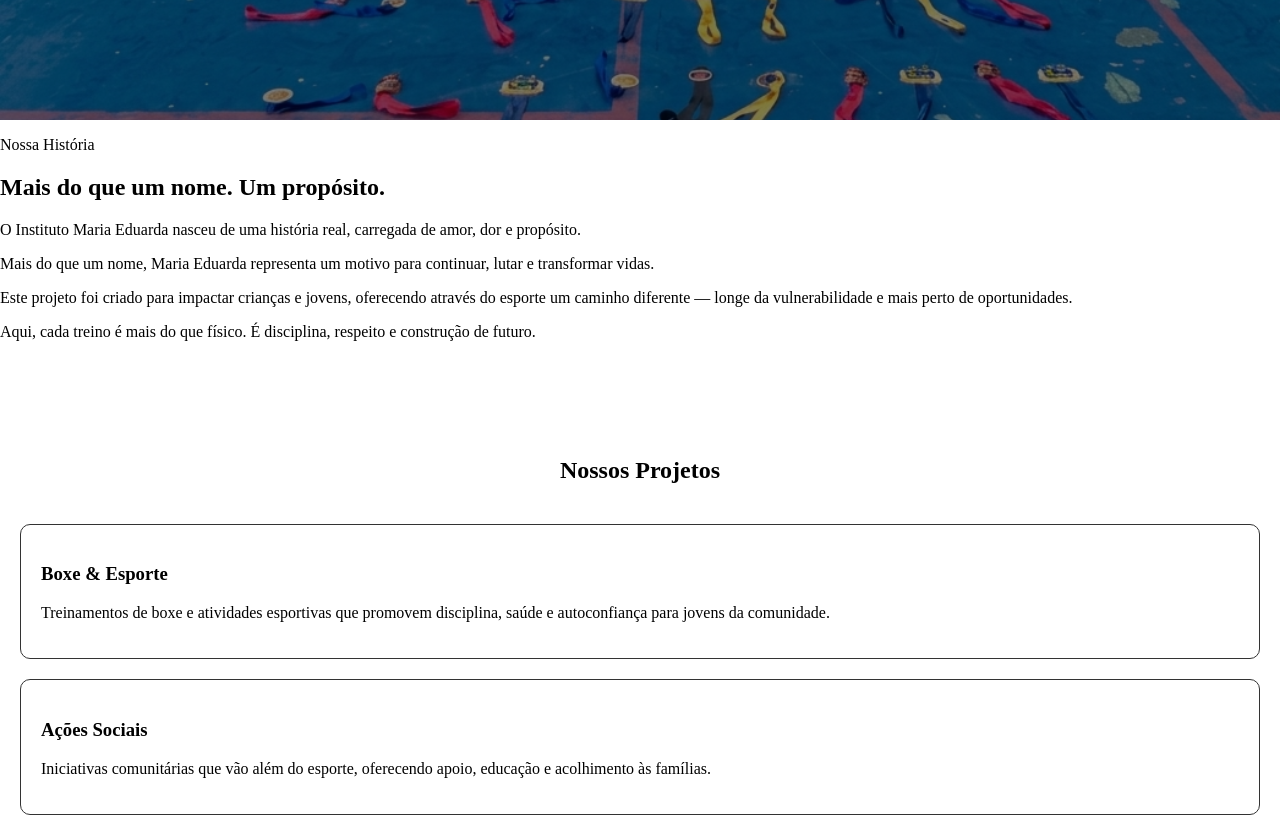
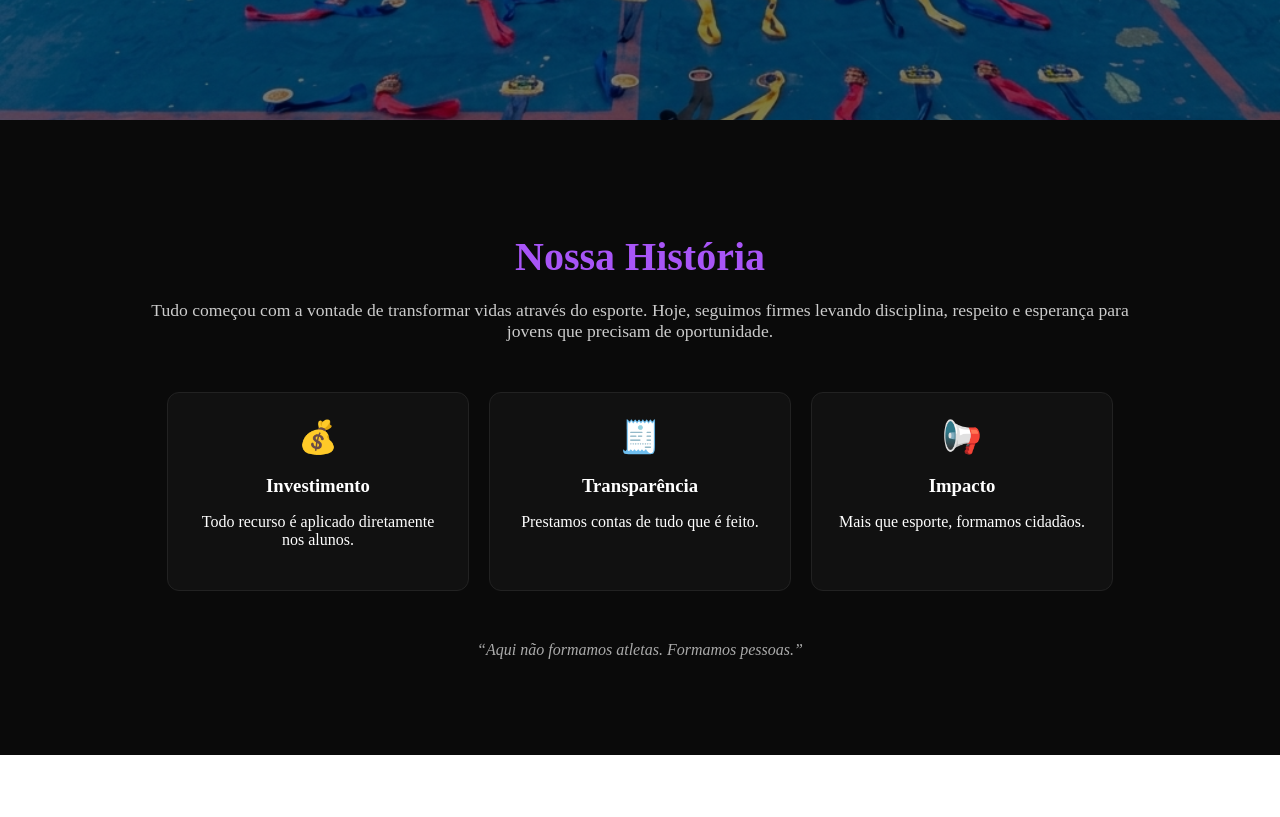
Before and after one commit to Luigimts/Instituto_maria_eduarda, a React (Vite) app: page / in a window 1280 px wide. Shown: the part 680-1497 px from the top of the page. Built offline with nearby package versions, Linux system fonts and the light colour scheme.

Commit message:
feat: adiciona seção nossa história com layout em cards

```diff
--- /dev/null
+++ b/src/componentes/Historia.css
@@ -0,0 +1,67 @@
+.historia {
+  background: #0a0a0a;
+  color: white;
+  padding: 80px 20px;
+  text-align: center;
+}
+
+
+.historia-container {
+  max-width: 1000px;
+  margin: 0 auto;
+}
+
+
+.historia h2 {
+  font-size: 2.5rem;
+  margin-bottom: 20px;
+  color: #a855f7;
+}
+
+
+.historia-texto {
+  font-size: 1.1rem;
+  color: #ccc;
+  margin-bottom: 50px;
+}
+
+
+.historia-cards {
+  display: flex;
+  gap: 20px;
+  justify-content: center;
+  flex-wrap: wrap;
+}
+
+.card {
+  background: #111;
+  padding: 25px;
+  border-radius: 12px;
+  width: 250px;
+  transition: 0.3s;
+  border: 1px solid #222;
+}
+
+
+.card:hover {
+  transform: translateY(-5px);
+  border-color: #a855f7;
+}
+
+
+.card span {
+  font-size: 2rem;
+  display: block;
+  margin-bottom: 10px;
+}
+
+
+.card h3 {
+  margin-bottom: 10px;
+}
+
+.frase {
+  margin-top: 50px;
+  font-style: italic;
+  color: #aaa;
+}
--- a/src/componentes/Historia.jsx
+++ b/src/componentes/Historia.jsx
@@ -1,35 +1,48 @@
-function Historia() {
+import "./Historia.css";
+
+
+ const Historia = () => {
   return (
-    <section id="Historia">
-       <div>
+<section className="historia">
+  <div className="historia-container">
 
-              <p className="font-display uppercase tracking-[0.2em] text-primary text-sm mb-4">Nossa História</p>
+    <h2>Nossa História</h2>
 
-              <h2
-                className="font-display text-3xl md:text-5xl font-bold uppercase leading-[1.05] mb-8 text-foreground"
-                style={{ textWrap: "balance" }}
-              >
-                Mais do que um nome. Um propósito.
-              </h2>
+    <p className="historia-texto">
+      Tudo começou com a vontade de transformar vidas através do esporte.
+      Hoje, seguimos firmes levando disciplina, respeito e esperança
+      para jovens que precisam de oportunidade.
+    </p>
 
-                <p>
-                  O Instituto Maria Eduarda nasceu de uma história real, carregada de amor, dor e propósito.
-                </p>
-                <p>
-                  Mais do que um nome, Maria Eduarda representa um motivo para continuar, lutar e transformar vidas.
-                </p>
-                <p>
-                  Este projeto foi criado para impactar crianças e jovens, oferecendo através do esporte um caminho diferente — longe da vulnerabilidade e mais perto de oportunidades.
-                </p>
-                <p className="text-foreground font-medium">
-                  Aqui, cada treino é mais do que físico. É disciplina, respeito e construção de futuro.
-                </p>
+    <div className="historia-cards">
+
+      <div className="card">
+        <span>💰</span>
+        <h3>Investimento</h3>
+        <p>Todo recurso é aplicado diretamente nos alunos.</p>
       </div>
 
+      <div className="card">
+        <span>🧾</span>
+        <h3>Transparência</h3>
+        <p>Prestamos contas de tudo que é feito.</p>
+      </div>
 
+      <div className="card">
+        <span>📢</span>
+        <h3>Impacto</h3>
+        <p>Mais que esporte, formamos cidadãos.</p>
+      </div>
 
+    </div>
+
+    <p className="frase">
+      “Aqui não formamos atletas. Formamos pessoas.”
+    </p>
+
+  </div>
 </section>
   );
-}
+};
 
 export default Historia;
```
Also changed, not shown: src/componentes/Hero.css (+6 -6 lines). Lines whose indentation alone changed are shown as unchanged.
